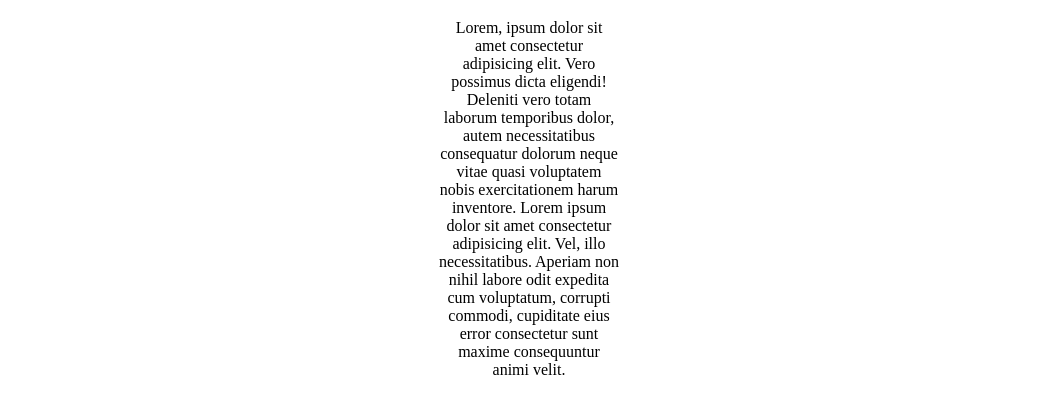
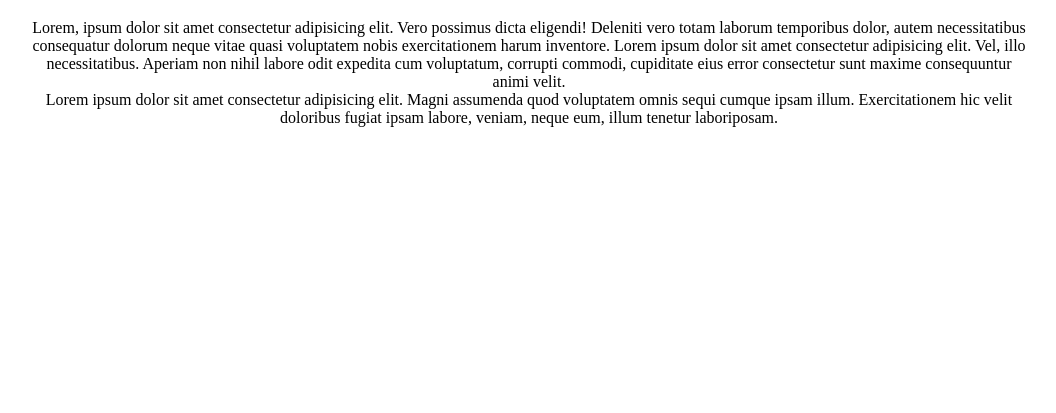
Before and after one commit to dgsales7/Hello-world, a plain HTML site: page site-exemplo/index.html in a window 1280 px wide. Shown: the part 61-474 px from the top of the page, without its empty margins (111-1167 px from the left). Drawn offline with Linux system fonts and the light colour scheme.

Commit message:
adicionei um parágrafo

```diff
--- a/site-exemplo/index.html
+++ b/site-exemplo/index.html
@@ -9,6 +9,7 @@
 <body>
     <h1>Site Git-Hub</h1>
     <p>Lorem, ipsum dolor sit amet consectetur adipisicing elit. Vero possimus dicta eligendi! Deleniti vero totam laborum temporibus dolor, autem necessitatibus consequatur dolorum neque vitae quasi voluptatem nobis exercitationem harum inventore. Lorem ipsum dolor sit amet consectetur adipisicing elit. Vel, illo necessitatibus. Aperiam non nihil labore odit expedita cum voluptatum, corrupti commodi, cupiditate eius error consectetur sunt maxime consequuntur animi velit.</p>
+    <p>Lorem ipsum dolor sit amet consectetur adipisicing elit. Magni assumenda quod voluptatem omnis sequi cumque ipsam illum. Exercitationem hic velit doloribus fugiat ipsam labore, veniam, neque eum, illum tenetur laboriposam.</p>
 
 </body>
 </html>
--- a/site-exemplo/style.css
+++ b/site-exemplo/style.css
@@ -7,7 +7,6 @@ p{
     position: relative;
     text-align: center;
     margin: auto;
-    height: 100px;
-    width: 180px;
+    width: 1000px;
 
 }
```
